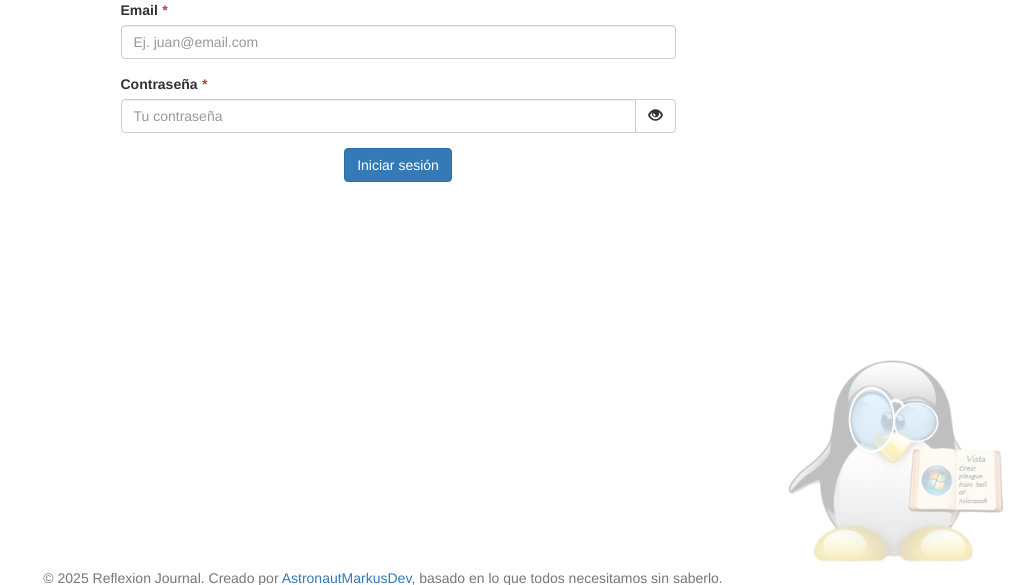
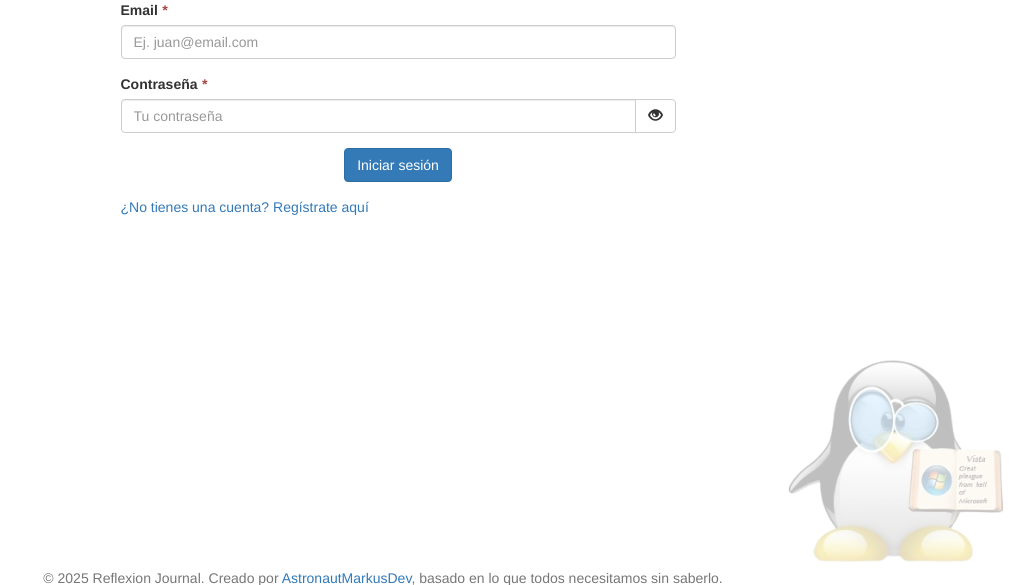
Before and after one commit to AstronautMarkus/reflexion-journal, a Flask app: page /login in a window 1280 px wide. Shown: the part 202-787 px from the top of the page, without its empty margins (257-1280 px from the left). Run offline with Flask 3, Linux system fonts and the light colour scheme; some libraries are stand-ins or nearby versions.

Commit message:
feat: add registration and login links to enhance user navigation

```diff
--- a/reflexion-journal/app/templates/auth/login.html
+++ b/reflexion-journal/app/templates/auth/login.html
@@ -30,6 +30,7 @@
                     <button type="submit" class="btn btn-primary">Iniciar sesión</button>
                 </div>
             </form>
+            <a href="{{ url_for('auth.register') }}">¿No tienes una cuenta? Regístrate aquí</a>
         </div>
     </div>
 </div>
--- a/reflexion-journal/app/templates/auth/register.html
+++ b/reflexion-journal/app/templates/auth/register.html
@@ -71,6 +71,7 @@
                     <button type="submit" class="btn btn-primary">Registrarse</button>
                 </div>
             </form>
+            <a href="{{ url_for('auth.login') }}">¿Ya tienes una cuenta? Inicia sesión aquí</a>
         </div>
     </div>
 </div>
```
